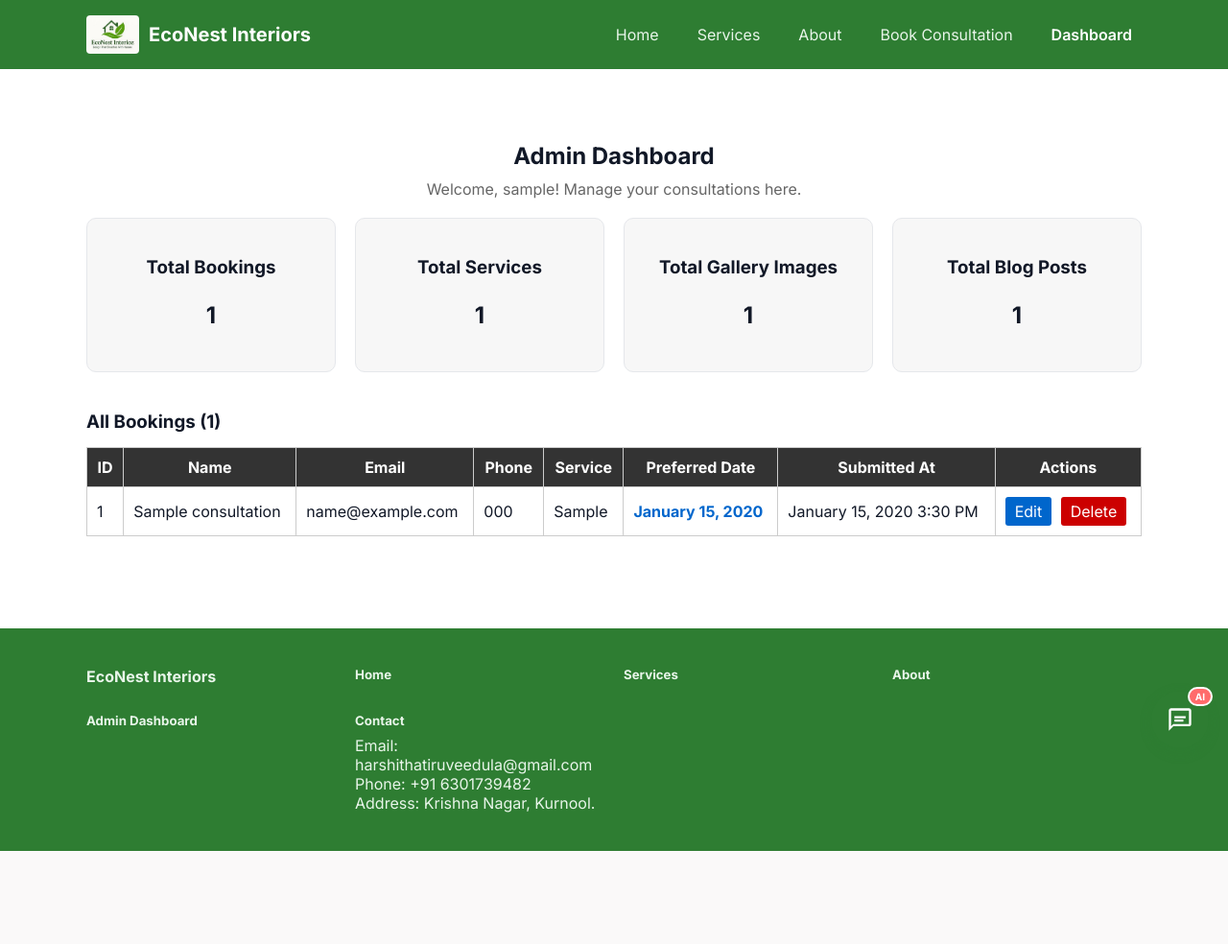
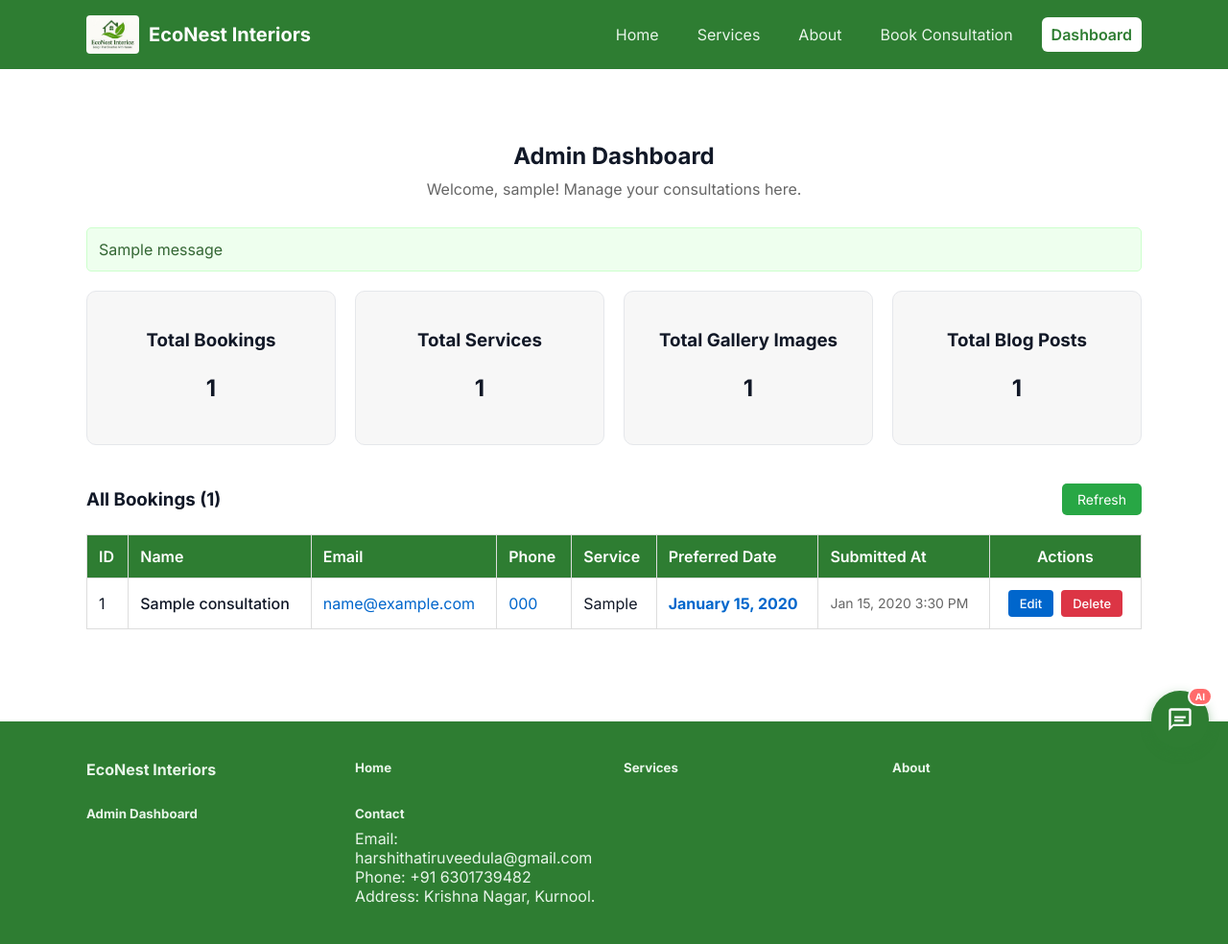
Before and after one commit to harshithatiruveedula/econest_interiors_django, a Django app: page /dashboard/ in a window 1280 px wide. Shown: the whole page at 96% size. Before the commit the page ends 887 px from the top, so only its background shows below. Run offline with Django 5.2, Linux system fonts and the light colour scheme; a user stored in the database is signed in; tables that the repository leaves empty hold one stand-in row (values such as "Sample post"); one stand-in notice (Sample message) is shown.

Commit message:
Add files via upload

```diff
--- a/main/static/main/css/style.css
+++ b/main/static/main/css/style.css
@@ -22,8 +22,8 @@ a{color:inherit;text-decoration:none}
 .site-nav{display:flex;gap:20px;align-items:center}
 .nav-link{color:#e8f5e9;padding:8px 10px;border-radius:6px;transition:background-color .2s ease,color .2s ease,box-shadow .2s ease}
 .nav-link.active {
-    color: #ffffff !important;  /* pure bright white */
-    opacity: 1 !important;
+    background: #ffffff !important;  /* white background */
+    color: var(--green) !important;  /* green text */
     font-weight: 600;
 }
 .nav-link:hover,.nav-link:focus-visible{background:#ffffff;color:var(--green)}
--- a/main/templates/main/dashboard.html
+++ b/main/templates/main/dashboard.html
@@ -1,14 +1,101 @@
 {% extends 'main/base.html' %}
 {% load static %}
+
+{% block title %}Admin Dashboard - EcoNest Interiors{% endblock %}
+
+{% block extra_css %}
+<style>
+  .dashboard-table-container {
+    overflow-x: auto;
+    margin-top: 20px;
+  }
+  .dashboard-table {
+    width: 100%;
+    border-collapse: collapse;
+    background: #fff;
+    box-shadow: 0 2px 4px rgba(0,0,0,0.1);
+    min-width: 800px;
+  }
+  .dashboard-table thead tr {
+    background: #2e7d32;
+    color: #fff;
+  }
+  .dashboard-table th {
+    padding: 12px;
+    border: 1px solid #ddd;
+    text-align: left;
+    font-weight: 600;
+  }
+  .dashboard-table td {
+    padding: 12px;
+    border: 1px solid #ddd;
+  }
+  .dashboard-table tbody tr:hover {
+    background: #f9fafb;
+  }
+  .action-buttons {
+    display: flex;
+    gap: 8px;
+    justify-content: center;
+  }
+  .btn-edit {
+    background: #0066cc;
+    color: #fff;
+    padding: 6px 12px;
+    text-decoration: none;
+    border-radius: 4px;
+    font-size: 13px;
+    font-weight: 500;
+    transition: background 0.2s;
+  }
+  .btn-edit:hover {
+    background: #0052a3;
+    color: #fff;
+  }
+  .btn-delete {
+    background: #dc3545;
+    color: #fff;
+    padding: 6px 12px;
+    text-decoration: none;
+    border-radius: 4px;
+    font-size: 13px;
+    font-weight: 500;
+    transition: background 0.2s;
+  }
+  .btn-delete:hover {
+    background: #c82333;
+    color: #fff;
+  }
+  @media (max-width: 768px) {
+    .dashboard-table-container {
+      margin: 0 -20px;
+      padding: 0 20px;
+    }
+  }
+</style>
+{% endblock %}
 
 {% block content %}
 
 <section class="section">
   <div class="container">
-    <div style="text-align: center; margin-bottom: 20px;">
+    <div style="text-align: center; margin-bottom: 30px;">
       <h2 style="margin-bottom: 10px;">Admin Dashboard</h2>
       <p style="color: #666; margin: 0;">Welcome{% if user.is_authenticated %}, {{ user.username|default:"Admin" }}{% endif %}! Manage your consultations here.</p>
     </div>
+
+    {% if messages %}
+    <div style="margin-bottom: 20px;">
+      {% for message in messages %}
+      <div style="padding: 12px; margin-bottom: 10px; border-radius: 5px;
+                  {% if message.tags == 'error' %}background: #fee; border: 1px solid #fcc; color: #c33;
+                  {% elif message.tags == 'warning' %}background: #ffc; border: 1px solid #fc9; color: #963;
+                  {% else %}background: #efe; border: 1px solid #cfc; color: #363;{% endif %}">
+        {{ message }}
+      </div>
+      {% endfor %}
+    </div>
+    {% endif %}
 
     <div class="grid" style="display:grid;grid-template-columns:repeat(auto-fit,minmax(250px,1fr));gap:20px;">
 
@@ -34,47 +121,62 @@
 
     </div>
 
-    <h3 style="margin-top:40px;margin-bottom:15px;">All Bookings ({{ total_bookings }})</h3>
+    <div style="margin-top:40px;margin-bottom:20px;display:flex;justify-content:space-between;align-items:center;">
+      <h3 style="margin:0;">All Bookings ({{ total_bookings }})</h3>
+      {% if total_bookings > 0 %}
+      <a href="{% url 'dashboard' %}" style="background:#28a745;color:#fff;padding:8px 16px;text-decoration:none;border-radius:5px;font-size:14px;">Refresh</a>
+      {% endif %}
+    </div>
 
-    <table style="width:100%;border-collapse:collapse;">
-      <tr style="background:#333;color:#fff;">
-        <th style="padding:10px;border:1px solid #ccc;">ID</th>
-        <th style="padding:10px;border:1px solid #ccc;">Name</th>
-        <th style="padding:10px;border:1px solid #ccc;">Email</th>
-        <th style="padding:10px;border:1px solid #ccc;">Phone</th>
-        <th style="padding:10px;border:1px solid #ccc;">Service</th>
-        <th style="padding:10px;border:1px solid #ccc;">Preferred Date</th>
-        <th style="padding:10px;border:1px solid #ccc;">Submitted At</th>
-        <th style="padding:10px;border:1px solid #ccc;">Actions</th>
+    <div class="dashboard-table-container">
+      <table class="dashboard-table">
+        <thead>
+          <tr>
+            <th>ID</th>
+            <th>Name</th>
+            <th>Email</th>
+            <th>Phone</th>
+            <th>Service</th>
+            <th>Preferred Date</th>
+            <th>Submitted At</th>
+            <th style="text-align:center;min-width:150px;">Actions</th>
           </tr>
-
+        </thead>
+        <tbody>
           {% for b in all_bookings %}
           <tr>
-        <td style="padding:10px;border:1px solid #ccc;">{{ b.id }}</td>
-        <td style="padding:10px;border:1px solid #ccc;">{{ b.name }}</td>
-        <td style="padding:10px;border:1px solid #ccc;">{{ b.email }}</td>
-        <td style="padding:10px;border:1px solid #ccc;">{{ b.phone }}</td>
-        <td style="padding:10px;border:1px solid #ccc;">{{ b.service }}</td>
-        <td style="padding:10px;border:1px solid #ccc;color:#0066cc;font-weight:bold;">
+            <td>{{ b.id }}</td>
+            <td style="font-weight:500;">{{ b.name }}</td>
+            <td><a href="mailto:{{ b.email }}" style="color:#0066cc;text-decoration:none;">{{ b.email }}</a></td>
+            <td><a href="tel:{{ b.phone }}" style="color:#0066cc;text-decoration:none;">{{ b.phone }}</a></td>
+            <td>{{ b.service }}</td>
+            <td style="color:#0066cc;font-weight:bold;">
               {% if b.appointment_date %}
                 {{ b.appointment_date|date:"F d, Y" }}
               {% else %}
                 <span style="color:#999;">Not specified</span>
               {% endif %}
             </td>
-        <td style="padding:10px;border:1px solid #ccc;">{{ b.submitted_at|date:"F d, Y g:i A" }}</td>
-        <td style="padding:10px;border:1px solid #ccc;">
-          <a href="{% url 'edit_consultation' b.id %}" style="background:#0066cc;color:#fff;padding:5px 10px;text-decoration:none;border-radius:3px;margin-right:5px;display:inline-block;">Edit</a>
-          <a href="{% url 'delete_consultation' b.id %}" style="background:#cc0000;color:#fff;padding:5px 10px;text-decoration:none;border-radius:3px;display:inline-block;" onclick="return confirm('Are you sure you want to delete this consultation?');">Delete</a>
+            <td style="color:#666;font-size:14px;">{{ b.submitted_at|date:"M d, Y g:i A" }}</td>
+            <td style="text-align:center;">
+              <div class="action-buttons">
+                <a href="{% url 'edit_consultation' b.id %}" class="btn-edit">Edit</a>
+                <a href="{% url 'delete_consultation' b.id %}" class="btn-delete"
+                   onclick="return confirm('Are you sure you want to delete this consultation? This action cannot be undone.');">Delete</a>
+              </div>
             </td>
           </tr>
           {% empty %}
           <tr>
-        <td colspan="8" style="padding:10px;border:1px solid #ccc;text-align:center;">No bookings yet</td>
+            <td colspan="8" style="padding:40px;text-align:center;color:#666;">
+              <p style="margin:0;font-size:16px;">No bookings yet</p>
+              <p style="margin:10px 0 0 0;font-size:14px;color:#999;">Consultations will appear here once customers submit the form.</p>
+            </td>
           </tr>
           {% endfor %}
-
+        </tbody>
       </table>
+    </div>
 
   </div>
 </section>
```
Lines whose indentation alone changed are shown as unchanged.
